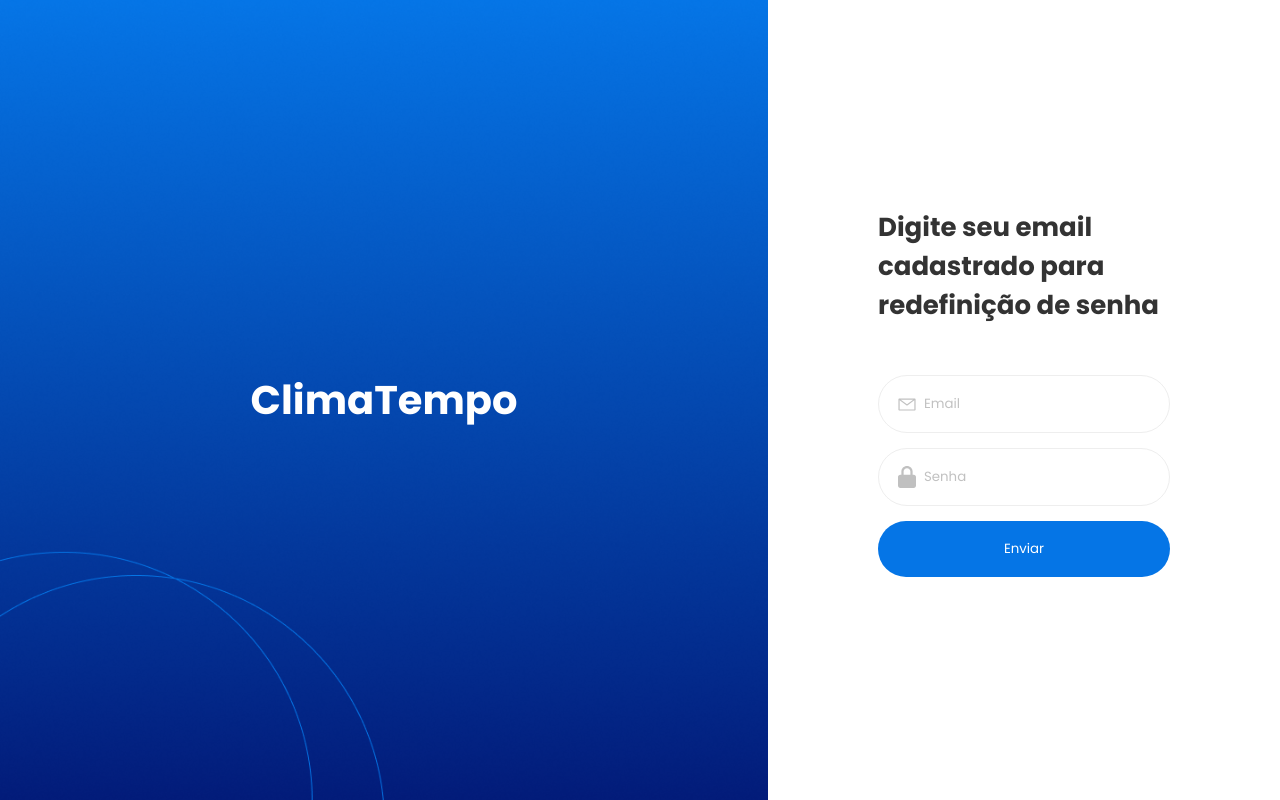
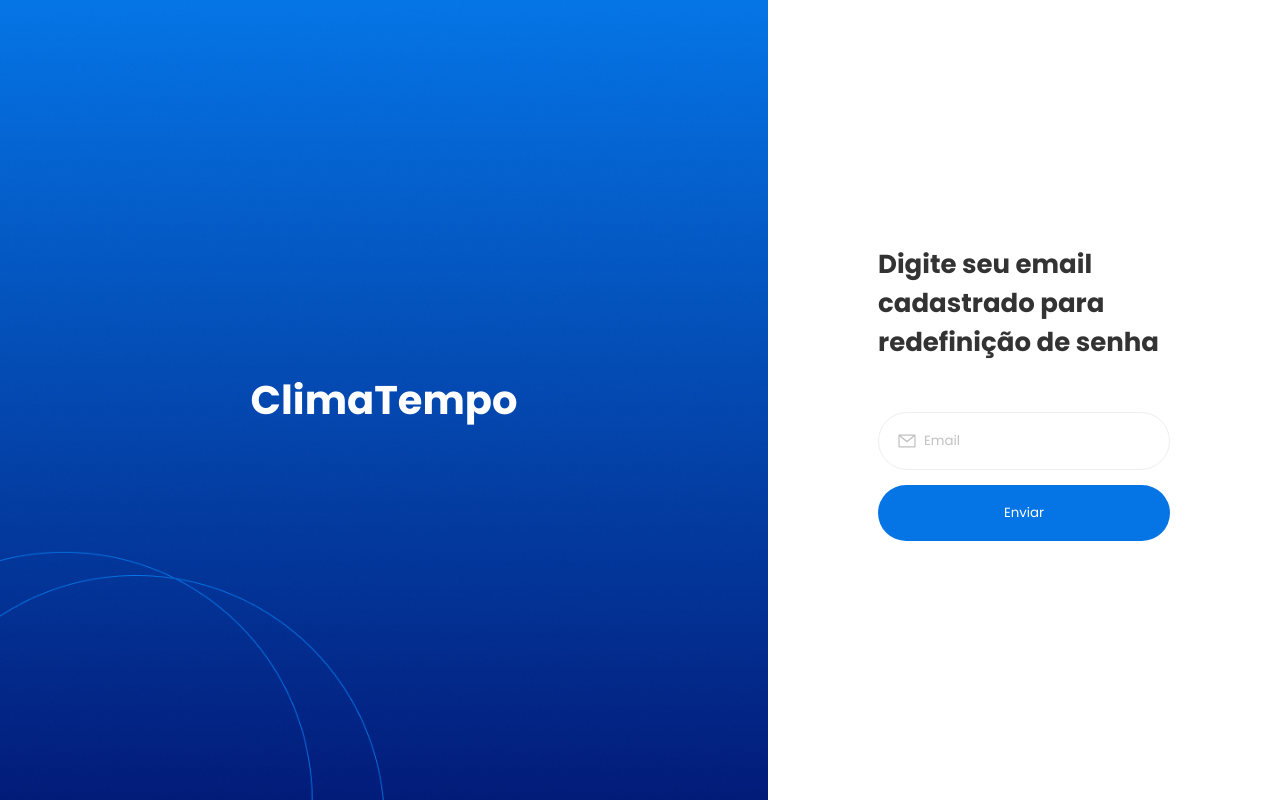
Before and after one commit to jose-ithalo/Clima-Tempo, a React (Create React App) app: page /Forget in a window 1280 px wide. Built offline with nearby package versions, Linux system fonts and the light colour scheme.

Commit message:
Condição aplicada ao input de senha

```diff
--- a/src/components/UserSide/index.tsx
+++ b/src/components/UserSide/index.tsx
@@ -17,7 +17,7 @@
 import { keyboardKey } from '@testing-library/user-event';
 
 
-function UserSide({ headline, inputName, btnAction, passForget, linkAction }: TForm) {
+function UserSide({ headline, inputName, inputPass, btnAction, passForget, linkAction }: TForm) {
 
     const { setErrorContent, setErrorState, setSuccessState, navigate } = useContext<any>(fileContext);
 
@@ -123,12 +123,14 @@
                 {errors.email?.type === 'required' && <p className='errorInfo'>Digite seu e-mail</p>}
                 {errors.email?.type === 'validate' && <p className='errorInfo'>Digite um email válido com @</p>}
 
-
-                <div className='formGroup'>
-                    <input type='password' placeholder='Senha' onKeyUp={inputSubmit}
-                        {...register('password', { required: true, minLength: 5 })} />
-                    <img src={padlock} alt="padlock" className='iconInput' />
-                </div>
+                {
+                    inputPass &&
+                    <div className='formGroup'>
+                        <input type='password' placeholder='Senha' onKeyUp={inputSubmit}
+                            {...register('password', { required: true, minLength: 5 })} />
+                        <img src={padlock} alt="padlock" className='iconInput' />
+                    </div>
+                }
                 {errors.password?.type === 'required' && <p className='errorInfo'>Digite sua senha</p>}
                 {
                     errors.password?.type === 'minLength' &&
```
